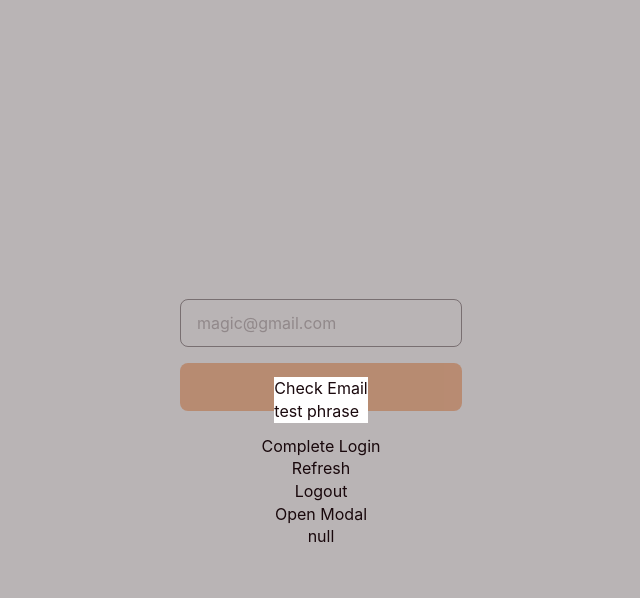
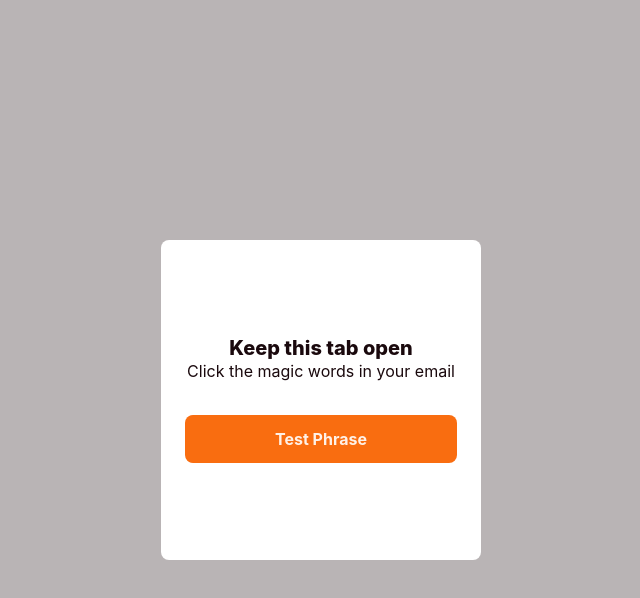
Before and after one commit to magus/next-magic-auth, a Next.js app: page / in a window 1280 px wide. Both pictures are taken after a click on the button "Open Modal". Shown: the top 598 px of the page, without its empty margins (319-959 px from the left). Built offline with nearby package versions, Linux system fonts and the light colour scheme.

Commit message:
login: check email modal style

```diff
--- a/pages/auth/login.js
+++ b/pages/auth/login.js
@@ -16,9 +16,12 @@ export default function LoginPage() {
 
 function CheckEmailModal({ phrase }) {
   return (
-    <div>
-      Check Email
-      <div>{phrase}</div>
+    <div className={styles.checkEmailModal}>
+      <div className={styles.checkEmailModalKeepThisTab}>
+        Keep this tab open
+      </div>
+      <div>Click the magic words in your email</div>
+      <div className={styles.magicWords}>{phrase}</div>
     </div>
   );
 }
--- a/styles/login.module.css
+++ b/styles/login.module.css
@@ -38,7 +38,7 @@
   color: rgba(var(--black), 0.25);
 }
 
-.loginButton {
+.button {
   width: 100%;
   height: var(--button-height);
   border-radius: var(--spacer);
@@ -48,6 +48,10 @@
   line-height: var(--button-height);
   color: rgba(var(--white), 0.9);
   font-weight: 700;
+}
+
+.loginButton {
+  composes: button;
 
   /* disabled by default */
   opacity: 0.4;
@@ -57,3 +61,31 @@
   composes: loginButton;
   opacity: 1.0;
 }
+
+
+.checkEmailModal {
+  max-width: 80%;
+  min-width: 320px;
+  max-height: 80%;
+  min-height: 320px;
+  background-color: rgba(var(--white), 1.0);
+  border-radius: var(--spacer);
+  padding: var(--spacer-3);
+
+  display: flex;
+  flex-direction: column;
+  justify-content: center;
+  align-items: center;
+  text-align: center;
+}
+
+.checkEmailModalKeepThisTab {
+  font-weight: 800;
+  font-size: var(--font-large);
+}
+
+.magicWords {
+  composes: button;
+  text-transform: capitalize;
+  margin: var(--spacer-4) 0 0 0;
+}
--- a/styles/modal.module.css
+++ b/styles/modal.module.css
@@ -12,8 +12,3 @@
   align-items: center;
   justify-content: center;
 }
-
-.modalContent {
-
-  background-color: rgba(var(--white), 1.0);
-}
```
